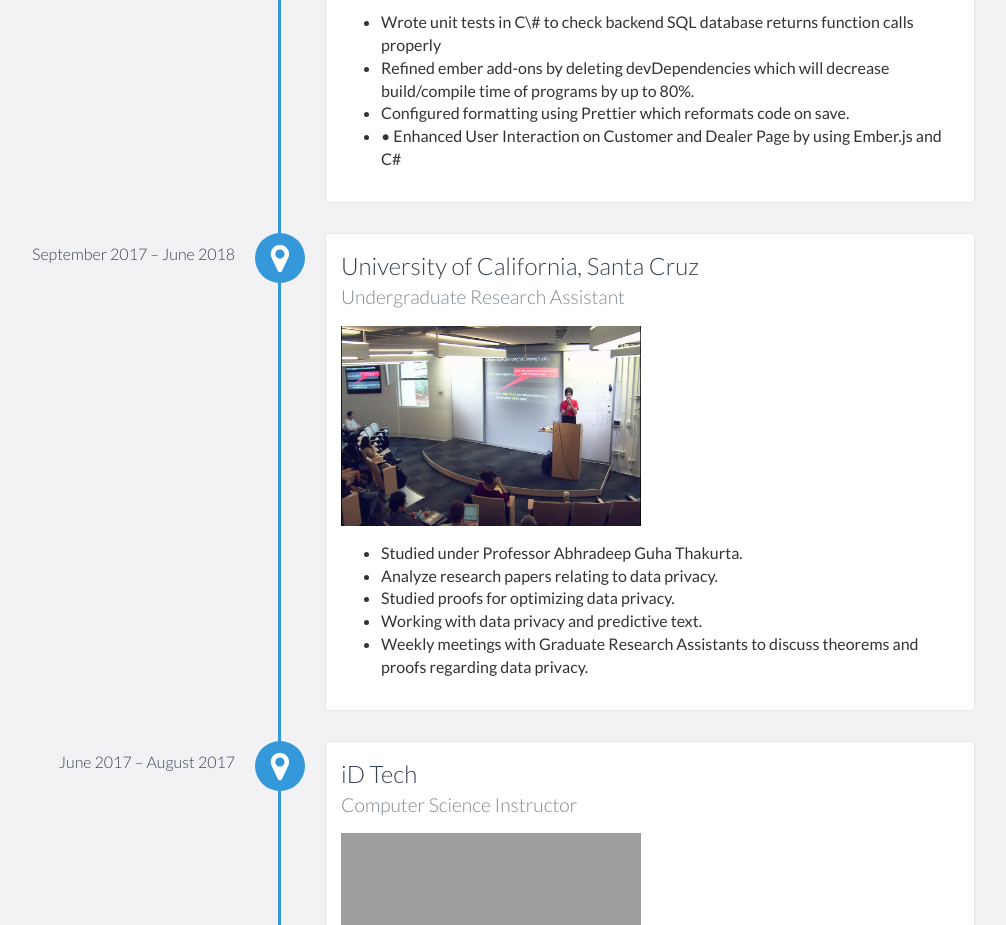
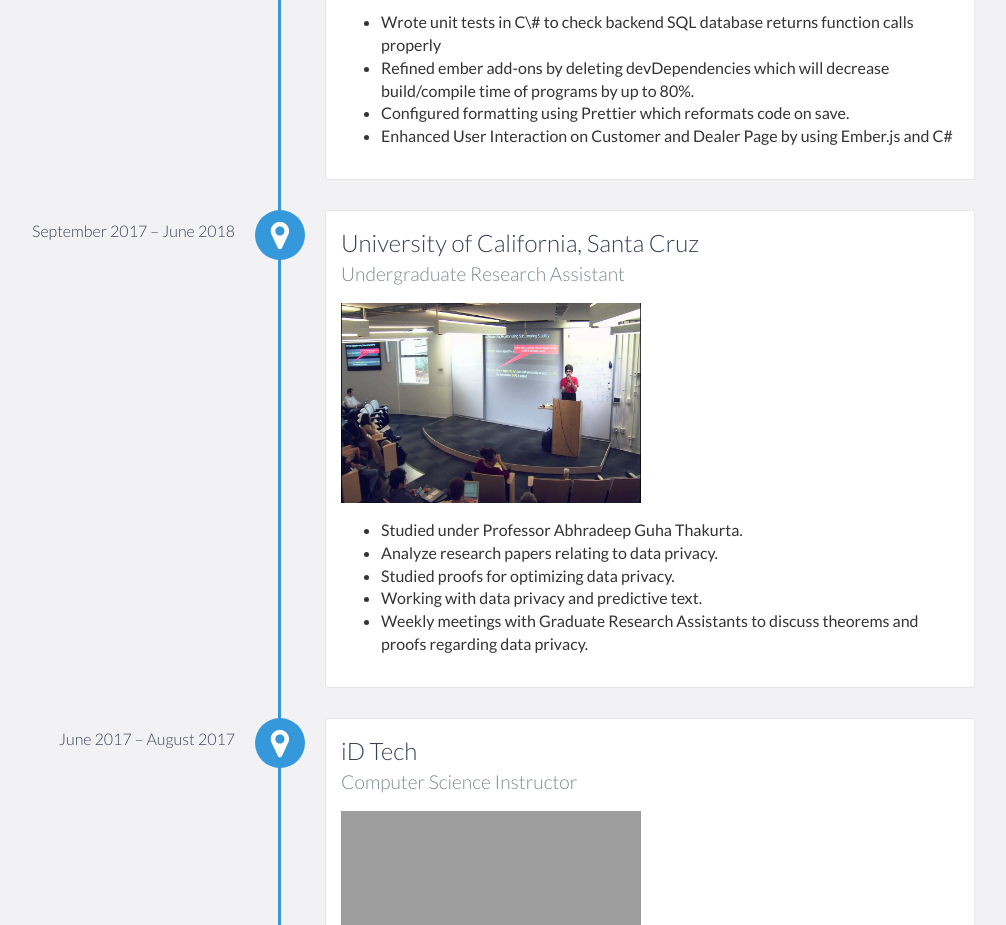
Before and after one commit to justinyu9/Website, a website: page index.html in a window 1280 px wide. Shown: the part 1680-2605 px from the top of the page, without its empty margins (165-1171 px from the left). Drawn offline with nearby package versions, Linux system fonts and the light colour scheme; grey boxes are pictures that could not be loaded.

Commit message:
Edited typo

```diff
--- a/index.html
+++ b/index.html
@@ -112,7 +112,7 @@
                     <li>Wrote unit tests in C\# to check backend SQL database returns function calls properly</li>
                     <li>Refined ember add-ons by deleting devDependencies which will decrease build/compile time of programs by up to 80%.</li>
                     <li>Configured formatting using Prettier which reformats code on save.</li>
-                    <li>• Enhanced User Interaction on Customer and Dealer Page by using Ember.js and C#</li>
+                    <li>Enhanced User Interaction on Customer and Dealer Page by using Ember.js and C#</li>
                 </ul>
             </div>
 
```
